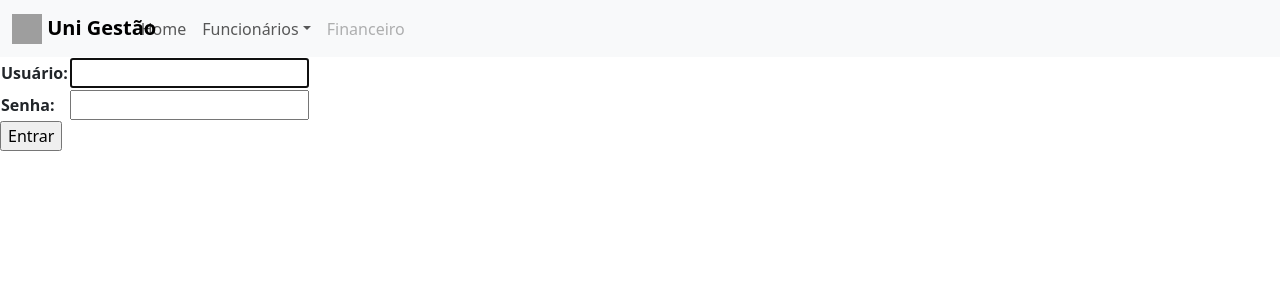
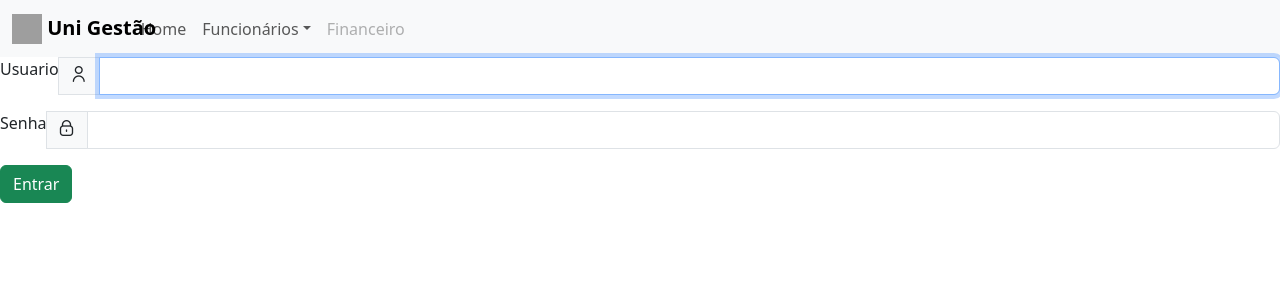
Before and after one commit to MarcosSerra1/unigestao, a Django app: page /login/ in a window 1280 px wide. Shown: the top 300 px of the page. Run offline with Django 5.2, Linux system fonts and the light colour scheme; some libraries are stand-ins or nearby versions; grey boxes are pictures that could not be loaded.

Commit message:
🔄 Update: Modification of the login.html template

```diff
--- a/accounts/templates/accounts/login.html
+++ b/accounts/templates/accounts/login.html
@@ -1,15 +1,27 @@
 {% extends "global/base.html" %}
+{% load widget_tweaks %}
+{% block title %} Login {% endblock %}
 
 {% block content %}
 
-    <form method="post">
-        {% csrf_token %}
 
-        <table>
-            {{ form.as_table }}
-        </table>
 
-        <input type="submit" value="Entrar">
-    </form>
+<form method="post">
+    {% csrf_token %}
+
+    <div class="input-group mb-3">
+        <label for="basic-url" class="form-label">Usuario</label>
+        <span class="input-group-text" id="basic-addon1"><i class="fi fi-rr-user"></i></span>
+        {{ form.username|add_class:"form-control" }}
+    </div>
+
+    <div class="input-group mb-3">
+        <label for="basic-url" class="form-label">Senha</label>
+        <span class="input-group-text" id="basic-addon2"><i class="fi fi-rr-lock"></i></span>
+        {{ form.password|add_class:"form-control" }}
+    </div>
+
+    <input type="submit" value="Entrar" class="btn btn-success">
+</form>
 
 {% endblock %}
```
